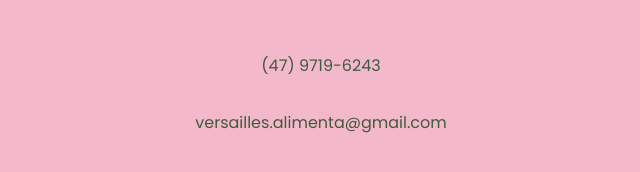
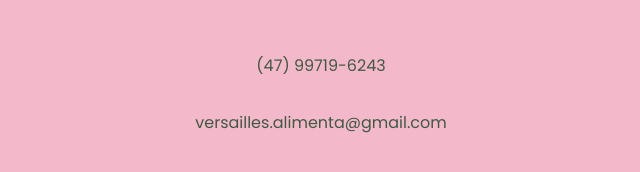
Before and after one commit to tupynambalucas/versailles, a plain HTML site: page index.html in a window 1280 px wide. Shown: the part 406-578 px from the top of the page, 319-959 px from the left. Drawn offline with Linux system fonts and the light colour scheme.

Commit message:
Update index.html

```diff
--- a/index.html
+++ b/index.html
@@ -16,7 +16,7 @@
     <section class="sec1">
         <img src="logo.svg" alt="">
         <div>
-            <p class="poppins">(47) 9719-6243</p>
+            <p class="poppins">(47) 99719-6243</p>
             <p class="poppins">versailles.alimenta@gmail.com</p>
         </div>
     </section>
```
